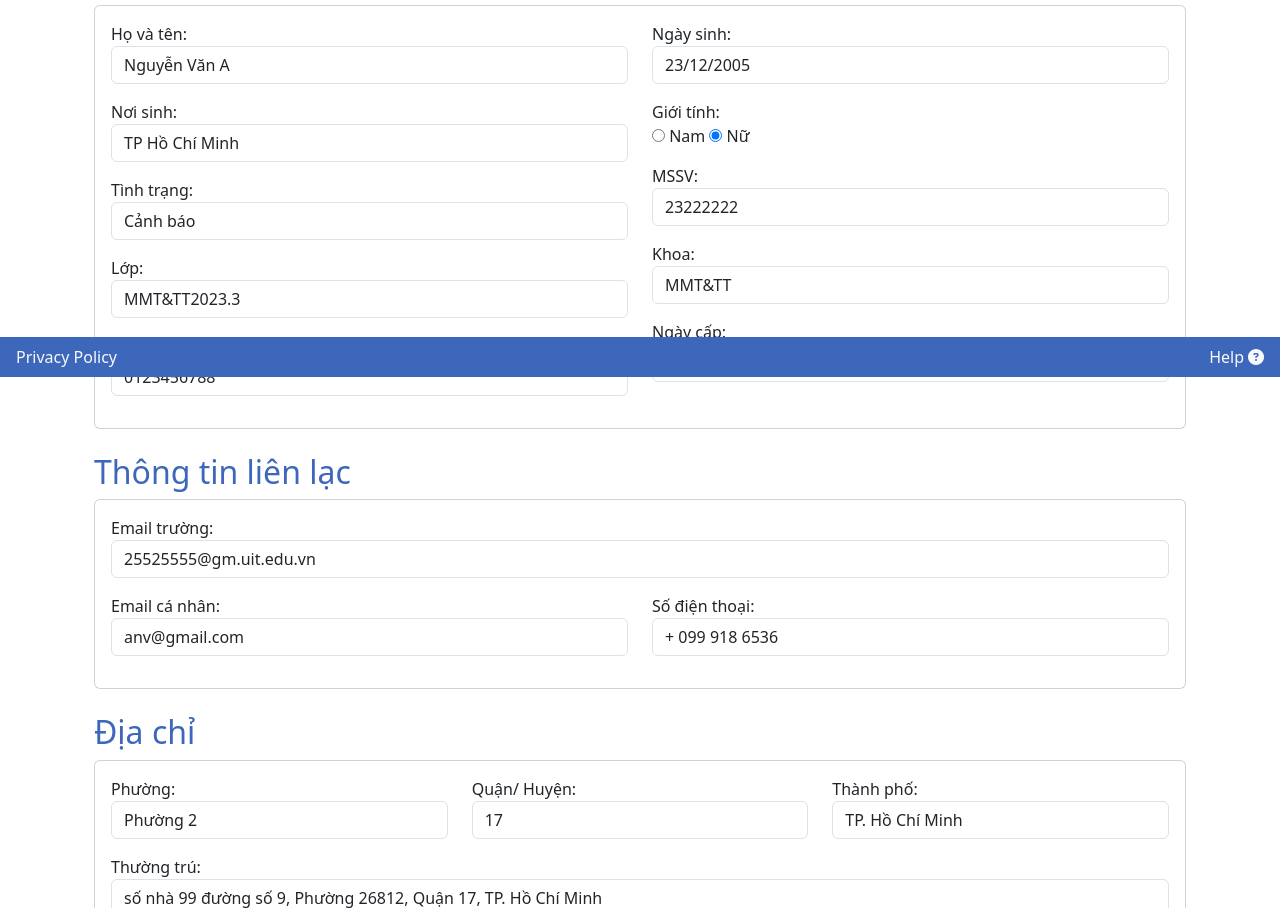
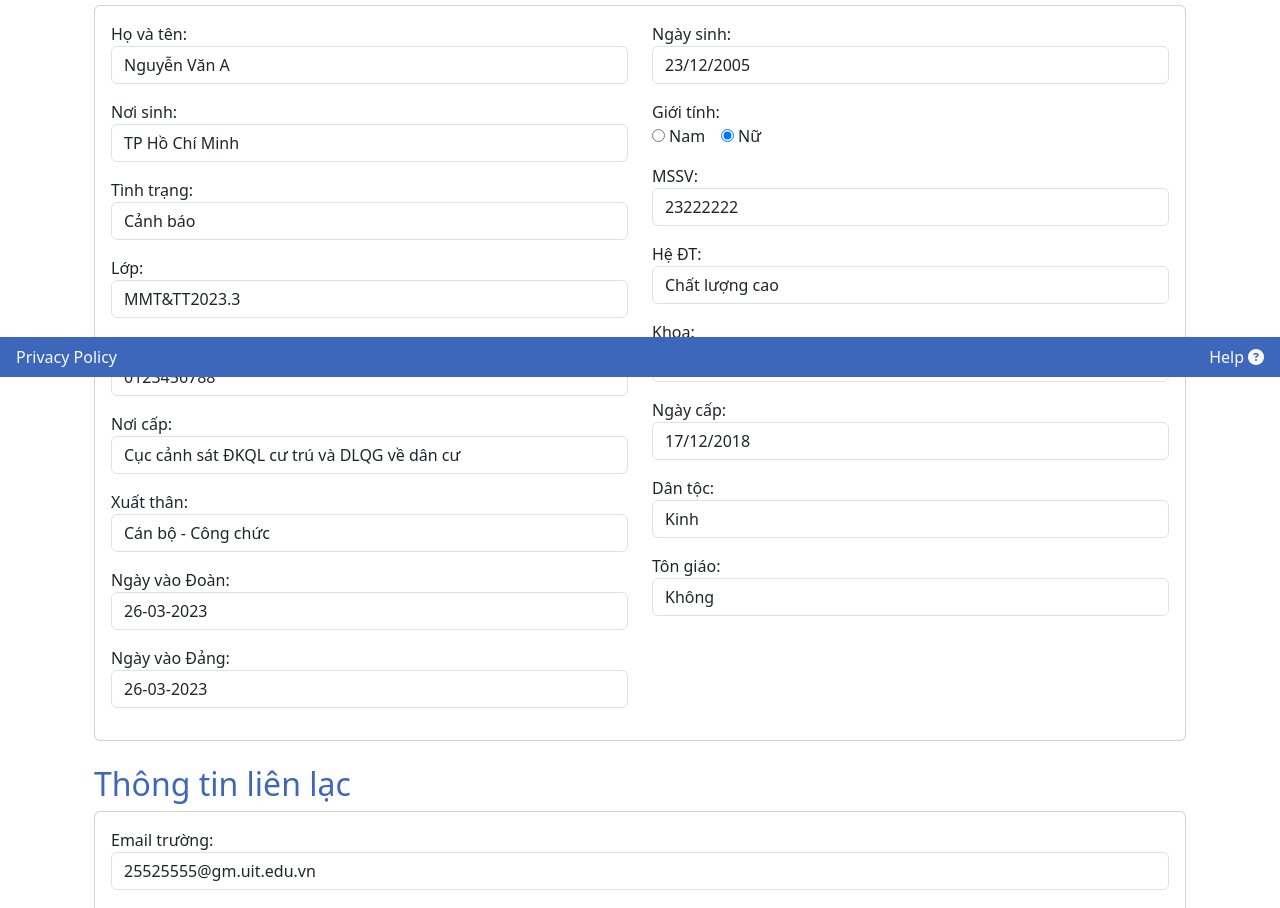
Before and after one commit to leehugw/NT208.P22.ANTT---LapTrinhUngDungWeb---Nhom6, a plain HTML site: page FrontEnd/Student_Information/student_info.html in a window 1280 px wide. Shown: the part 423-1331 px from the top of the page. Drawn offline with nearby package versions, Linux system fonts and the light colour scheme.

Commit message:
fix(UI): Fix Student info pages

```diff
--- a/FrontEnd/Student_Information/student_info.html
+++ b/FrontEnd/Student_Information/student_info.html
@@ -83,19 +83,31 @@
                             <div class="mb-3"><label>Tình trạng:</label><input type="text" class="form-control" value="Cảnh báo" readonly></div>
                             <div class="mb-3"><label>Lớp:</label><input type="text" class="form-control" value="MMT&TT2023.3" readonly></div>
                             <div class="mb-3"><label>Số CCCD:</label><input type="text" class="form-control" value="0123456788" readonly></div>
+                            <div class="mb-3"><label>Nơi cấp:</label><input type="text" class="form-control" value="Cục cảnh sát ĐKQL cư trú và DLQG về dân cư" readonly></div>
+                            <div class="mb-3"><label>Xuất thân:</label><input type="text" class="form-control" value="Cán bộ - Công chức" readonly></div>
+                            <div class="mb-3"><label>Ngày vào Đoàn:</label><input type="text" class="form-control" value="26-03-2023" readonly></div>
+                            <div class="mb-3"><label>Ngày vào Đảng:</label><input type="text" class="form-control" value="26-03-2023" readonly></div>
                         </div>
                         <div class="col-md-6">
                             <div class="mb-3"><label>Ngày sinh:</label><input type="text" class="form-control" value="23/12/2005" readonly></div>
-                            <div class="mb-3">
+                            <div class="mb-3 mt-custom">
                                 <label>Giới tính:</label>
-                                <div class="gender-options mb-3">
-                                    <label for="nam"><input type="radio" id="nam" name="gender"> Nam</label>
-                                    <label for="nu"><input type="radio" id="nu" name="gender" checked> Nữ</label>
+                                <div class="gender-options d-flex align-items-center gap-3">
+                                    <label for="nam" class="d-flex align-items-center gap-1">
+                                        <input type="radio" id="nam" name="gender"> Nam
+                                    </label>
+                                    <label for="nu" class="d-flex align-items-center gap-1">
+                                        <input type="radio" id="nu" name="gender" checked> Nữ
+                                    </label>
                                 </div>
                             </div>
+
                             <div class="mb-3"><label>MSSV:</label><input type="text" class="form-control" value="23222222" readonly></div>
+                            <div class="mb-3"><label>Hệ ĐT:</label><input type="text" class="form-control" value="Chất lượng cao" readonly></div>
                             <div class="mb-3"><label>Khoa:</label><input type="text" class="form-control" value="MMT&TT" readonly></div>
                             <div class="mb-3"><label>Ngày cấp:</label><input type="text" class="form-control" value="17/12/2018" readonly></div>
+                            <div class="mb-3"><label>Dân tộc:</label><input type="text" class="form-control" value="Kinh" readonly></div>
+                            <div class="mb-3"><label>Tôn giáo:</label><input type="text" class="form-control" value="Không" readonly></div>
                         </div>
                     </div>
                 </div>
```
